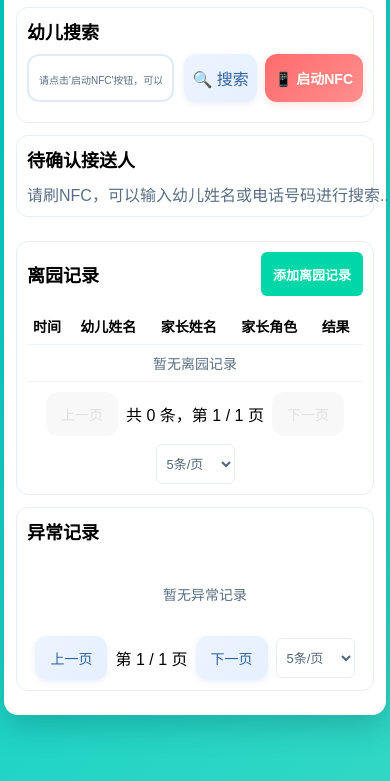
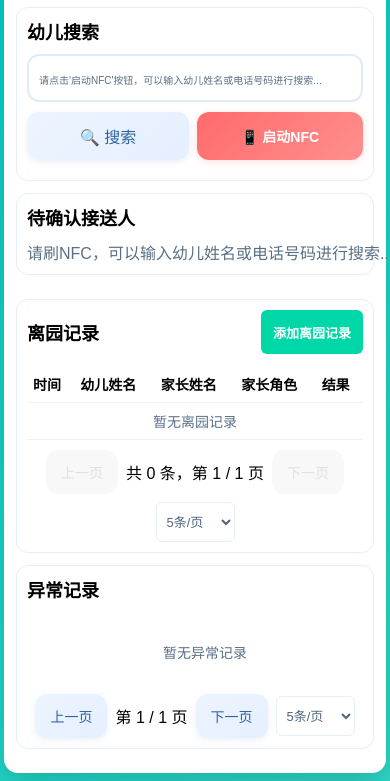
Before and after one commit to yukiandcece/kindergarten-leave-system, a website: page leave-detail.html in a window 390 px wide. Shown: the part 63-844 px from the top of the page. Drawn offline with Linux system fonts and the light colour scheme.

Commit message:
fix: adjust leave search layout

```diff
--- a/styles.css
+++ b/styles.css
@@ -529,14 +529,13 @@ input::placeholder {
 
 .swipe-row {
   display: flex;
+  flex-direction: column;
   gap: 10px;
-  align-items: center;
-  flex-wrap: nowrap;
+  align-items: stretch;
 }
 
 .swipe-row input {
-  flex: 1 1 auto;
-  min-width: 0;
+  width: 100%;
   height: 56px;
   font-size: 20px;
   text-align: left;
@@ -573,7 +572,8 @@ input::placeholder {
   display: flex;
   gap: 10px;
   align-items: center;
-  flex: 0 0 auto;
+  justify-content: flex-end;
+  width: 100%;
 }
 
 .swipe-actions .get-code-btn,
@@ -1343,6 +1343,11 @@ input::placeholder {
 
   .swipe-actions .get-code-btn,
   .swipe-actions .nfc-start-btn {
+    flex: 1 1 0;
+  }
+
+  .swipe-actions .get-code-btn,
+  .swipe-actions .nfc-start-btn {
     height: 48px;
     font-size: 15px;
     min-height: 48px;
```
